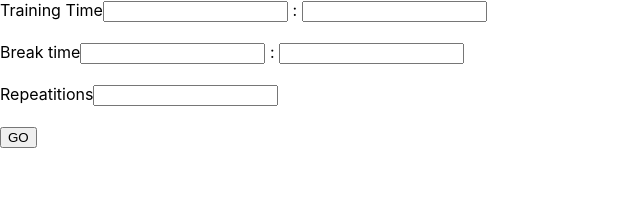
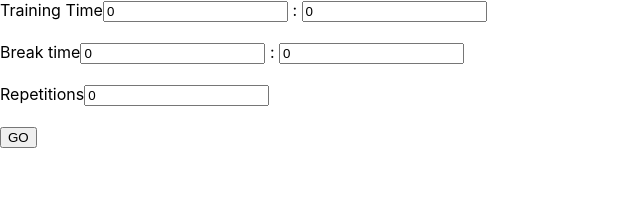
Before and after one commit to Filip-Zafran/Interval_Timer--Redux, a React (Create React App) app: page / in a window 1280 px wide. Shown: the top 198 px of the page, without its empty margins (0-640 px from the left). Built offline with nearby package versions, Linux system fonts and the light colour scheme.

Commit message:
create state for the form and extracted from to the seetings component

```diff
--- a/src/App.js
+++ b/src/App.js
@@ -8,53 +8,31 @@ import {
   Route,
   Link
 } from "react-router-dom";
+import Settings from './pages/Settings';
 
 
 class App extends React.Component {
 
-constructor(props) {
-    super(props);
-  this.state = {
-    trainingTimeMinutes: 0, trainingTimeSeconds: 0,
-    breakTimeMinutes: 0, breakTimeSeconds: 0,
-  repetitions : 0,};
-  }
 
   render () {
-  return (
-    <div>
+    return (
+    <Router>
+    <Switch>
 
-      <label> Training Time
-       </label>
-
-      <input type="number" /> : <input type="number" />
-
-      <br />
-      <br />
+      <Route path="/timerScreen">
 
 
-      <label> Break time
-       </label>
+      </Route>
 
-      <input type="number" /> : <input type="number" />
+            <Route path="/">
+        <Settings/>
 
-      <br />
-      <br />
+      </Route>
 
 
-      <label> Repeatitions
-       </label>
 
-      <input type="number"/>
-
-      <br />
-
-      <br />
-
-<button>GO </button>
-
-</div>
-
+        </Switch>
+        </Router>
   );
 }
 }
--- /dev/null
+++ b/src/pages/Settings.js
@@ -0,0 +1,93 @@
+import React from 'react';
+import {
+  BrowserRouter as Router,
+  Switch,
+  Route,
+  Link
+} from "react-router-dom";
+
+
+class Settings extends React.Component {
+
+constructor(props) {
+    super(props);
+  this.state = {
+    trainingTimeMinutes: 0, trainingTimeSeconds: 0,
+    breakTimeMinutes: 0, breakTimeSeconds: 0,
+    repetitions: 0,
+  };
+  this.setTrainingTimeMinutes = this.setTrainingTimeMinutes.bind(this);
+  this.setTrainingTimeSeconds = this.setTrainingTimeSeconds.bind(this);
+  this.setBreakTimeMinutes = this.setBreakTimeMinutes.bind(this);
+  this.setBreakTimeSeconds= this.setBreakTimeSeconds.bind(this);
+   this.setRepetitions = this.setRepetitions.bind(this);
+  }
+
+
+  setTrainingTimeMinutes(event) {
+    this.setState({ trainingTimeMinutes: parseInt(event.target.value) })
+  }
+
+  setTrainingTimeSeconds(event) {
+    this.setState({ trainingTimeSeconds: parseInt(event.target.value) })
+  }
+
+    setBreakTimeMinutes(event) {
+    this.setState({ breakTimeMinutes: parseInt(event.target.value) })
+  }
+
+  setBreakTimeSeconds(event) {
+    this.setState({ breakTimeSeconds: parseInt(event.target.value) })
+  }
+
+  setRepetitions (event) {
+    this.setState({ repetitions: parseInt(event.target.value) })
+  }
+
+
+
+  render () {
+  return (
+    <div>
+
+      <label> Training Time
+       </label>
+
+      <input type="number" value={this.state.trainingTimeMinutes} onChange={this.setTrainingTimeMinutes}/> : <input type="number" value={this.state.trainingTimeSeconds} onChange={this.setTrainingTimeSeconds}/>
+
+      <br />
+      <br />
+
+
+      <label> Break time
+       </label>
+
+      <input type="number" value={this.state.breakTimeMinutes} onChange={this.setBreakTimeMinutes}/> : <input type="number" value={this.state.breakTimeSeconds} onChange={this.setBreakTimeSeconds}/>
+
+      <br />
+      <br />
+
+
+      <label> Repetitions
+       </label>
+
+      <input type="number" value={this.state.repetitions} onChange={this.setRepetitions}/>
+
+      <br />
+
+      <br />
+
+          <button
+          // TO DO:
+              // add link to Timer Screen and create a Timer Screen Page
+              // pass data to it
+
+
+          >GO </button>
+
+</div>
+
+  );
+}
+}
+export default Settings;
```
